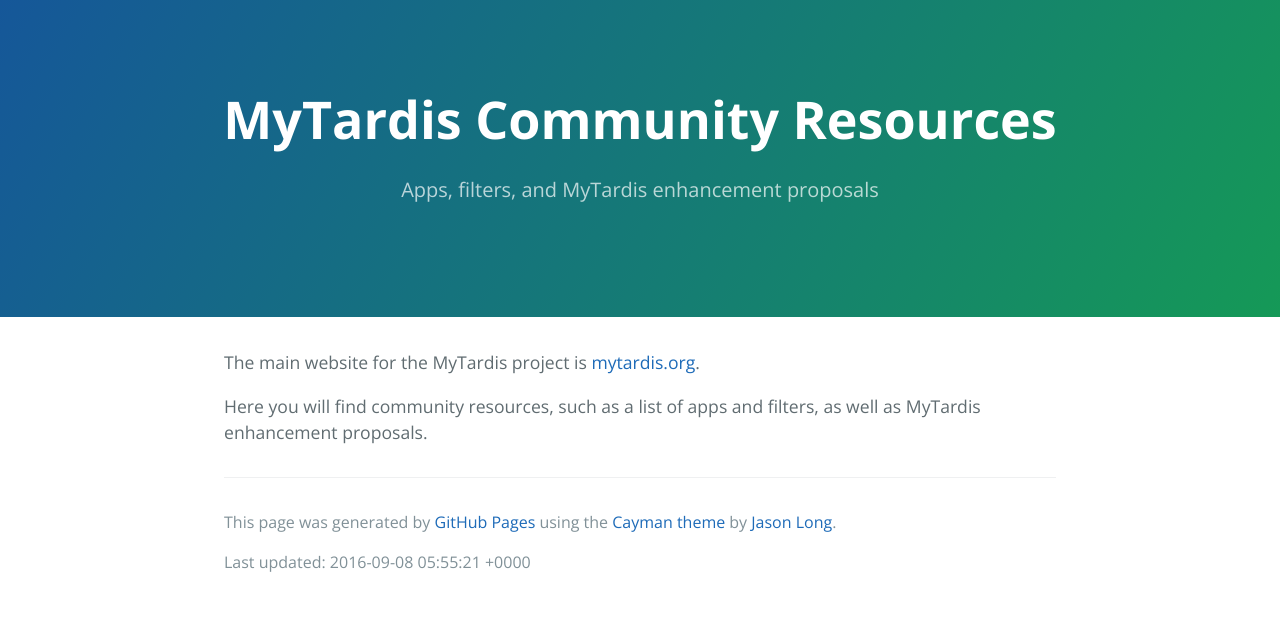
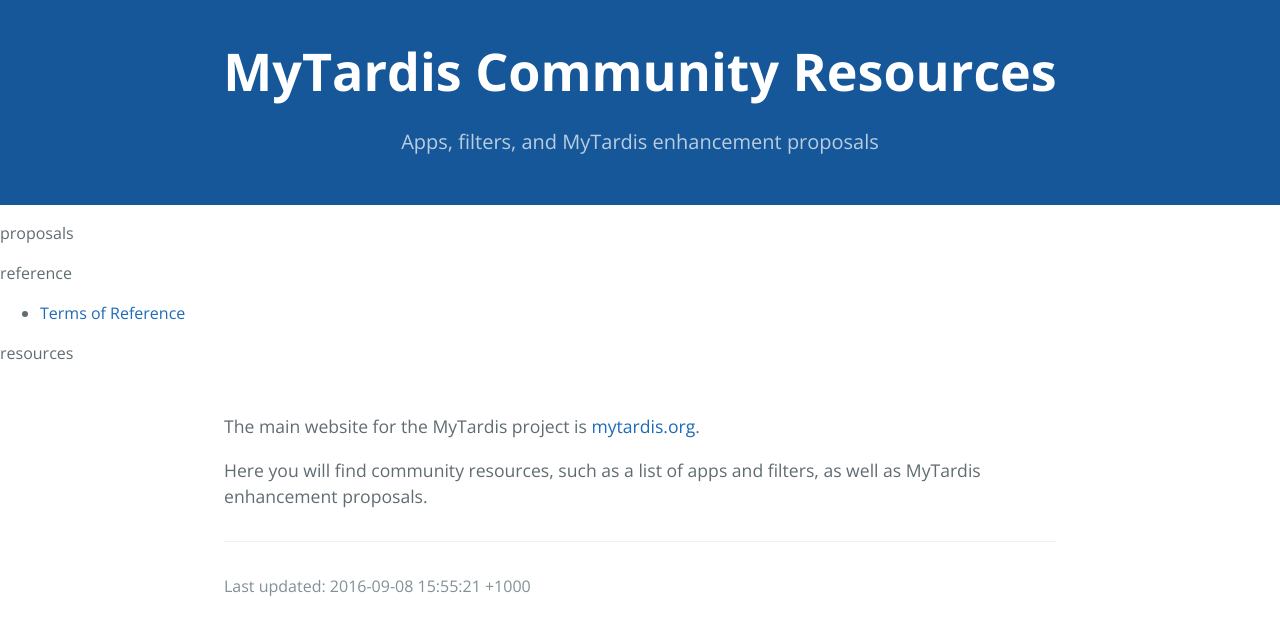
Before and after one commit to mytardis/mytardis.github.io, a Jekyll site: the page built from index.md, in a window 1280 px wide. Shown: the top 635 px of the page. Built offline with Jekyll 4.4.1, drawn with Linux system fonts in a browser that asks for light colours.

Commit message:
added menu structure, menu style missing

```diff
--- a/_config.yml
+++ b/_config.yml
@@ -1 +1,3 @@
-exclude: README.md
+exclude: ["README.md"]
+timezone: Australia/Melbourne
+category-list: [proposals, reference, resources]
--- a/_layouts/main.html
+++ b/_layouts/main.html
@@ -4,23 +4,35 @@
     <meta charset="UTF-8">
     <title>MyTardis Community Resources - {{ page.title }}</title>
     <meta name="viewport" content="width=device-width, initial-scale=1">
-    <link rel="stylesheet" type="text/css" href="stylesheets/normalize.css" media="screen">
+    <link rel="stylesheet" type="text/css" href="/stylesheets/normalize.css" media="screen">
     <link href='https://fonts.googleapis.com/css?family=Open+Sans:400,700' rel='stylesheet' type='text/css'>
-    <link rel="stylesheet" type="text/css" href="stylesheets/stylesheet.css" media="screen">
-    <link rel="stylesheet" type="text/css" href="stylesheets/github-light.css" media="screen">
+    <link rel="stylesheet" type="text/css" href="/stylesheets/stylesheet.css" media="screen">
+    <link rel="stylesheet" type="text/css" href="/stylesheets/github-light.css" media="screen">
   </head>
   <body>
     <section class="page-header">
       <h1 class="project-name">MyTardis Community Resources</h1>
       <h2 class="project-tagline">Apps, filters, and MyTardis enhancement proposals</h2>
     </section>
+    <section class="menu">
+      {% for category in site.category-list %}
+      <p>{{category}}</p>
+      <ul>
+        {% for page in site.pages %}
+        {% for pagecat in page.categories  %}
+        {% if category == pagecat %}
+        <li><a href="{{page.url}}">{{page.title}}</a></li>
+        {% endif %}
+        {% endfor %}
+        {% endfor %}
+      </ul>
+      {% endfor %}
 
+    </section>
     <section class="main-content">
       {{ content }}
       <footer class="site-footer">
-
-        <span class="site-footer-credits">This page was generated by <a href="https://pages.github.com">GitHub Pages</a> using the <a href="https://github.com/jasonlong/cayman-theme">Cayman theme</a> by <a href="https://twitter.com/jasonlong">Jason Long</a>.</span>
-        <p><span class="site-footer-credits">Last updated: {{site.time}}</span></p>
+        <p><span class="site-footer-credits">Last updated: {{ site.time }}</span></p>
       </footer>
 
     </section>
--- a/index.md
+++ b/index.md
@@ -8,5 +8,4 @@
 Here you will find community resources, such as a list of apps and filters, as
 well as MyTardis enhancement proposals.
 
-
 [mytardis.org]: http://mytardis.org
--- a/stylesheets/stylesheet.css
+++ b/stylesheets/stylesheet.css
@@ -56,16 +56,16 @@
 .page-header {
   color: #fff;
   text-align: center;
-  background-color: #159957;
-  background-image: linear-gradient(120deg, #155799, #159957); }
+  background-color: #155799;
+}
 
 @media screen and (min-width: 64em) {
   .page-header {
-    padding: 5rem 6rem; } }
+    padding: 2rem 1rem; } }
 
 @media screen and (min-width: 42em) and (max-width: 64em) {
   .page-header {
-    padding: 3rem 4rem; } }
+    padding: 2rem 1rem; } }
 
 @media screen and (max-width: 42em) {
   .page-header {
@@ -88,7 +88,7 @@
     font-size: 1.75rem; } }
 
 .project-tagline {
-  margin-bottom: 2rem;
+  margin-bottom: 1rem;
   font-weight: normal;
   opacity: 0.7; }
 
```
Also changed, not shown: reference/terms.md (added, +7 -0 lines).
